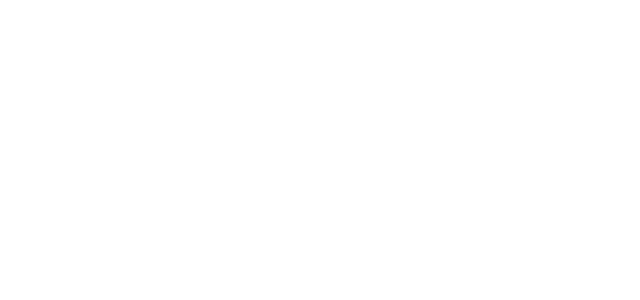
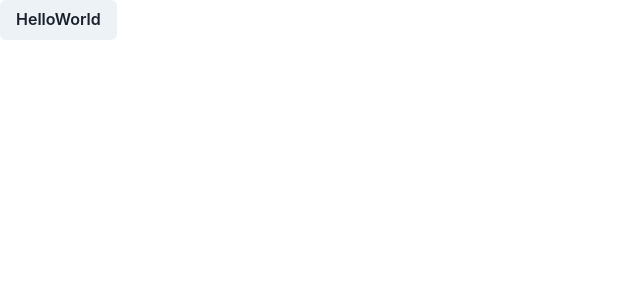
Before and after one commit to jqkk/folderpocket, a Next.js app: page / in a window 1280 px wide. Shown: the top 300 px of the page, without its empty margins (0-640 px from the left). Built offline with nearby package versions, Linux system fonts and the light colour scheme.

Commit message:
:sparkles: feat: add chakra-ui

```diff
--- a/pages/_app.tsx
+++ b/pages/_app.tsx
@@ -1,7 +1,12 @@
+import { ChakraProvider } from '@chakra-ui/react';
 import type { AppProps } from 'next/app';
 
 const App = ({ Component, pageProps }: AppProps) => {
-  return <Component {...pageProps} />;
+  return (
+    <ChakraProvider>
+      <Component {...pageProps} />
+    </ChakraProvider>
+  );
 };
 
 export default App;
--- a/pages/index.tsx
+++ b/pages/index.tsx
@@ -1,5 +1,7 @@
+import { Button } from '@chakra-ui/react';
+
 const Home = () => {
-  return <div />;
+  return <Button>HelloWorld</Button>;
 };
 
 export default Home;
```
Also changed, not shown: package.json (+8 -4 lines), 1 other file (tests, documents, lock files or other folders).
